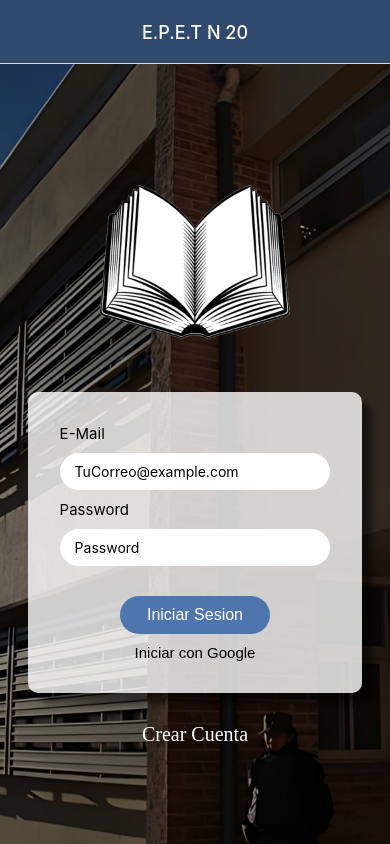
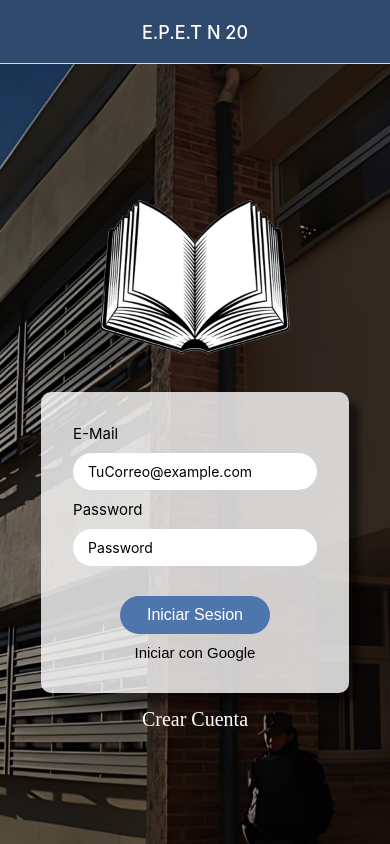
Before and after one commit to LuuAlveal/No_Hackeamos_Ni_La_Puerta, a React Native app: screen /Login in a window 390 px wide. Built offline with nearby package versions, Linux system fonts and the light colour scheme.

Commit message:
Ajustando formulario

```diff
--- a/screens/Login.jsx
+++ b/screens/Login.jsx
@@ -57,7 +57,7 @@ export default function Login (props){
             alignItems: 'center',
         },
         form: {
-            margin: 30,
+            margin: 15,
             padding: '2rem',
             backgroundColor: 'rgba(255, 255, 255, 0.8)',
             borderRadius: '10px',
```
